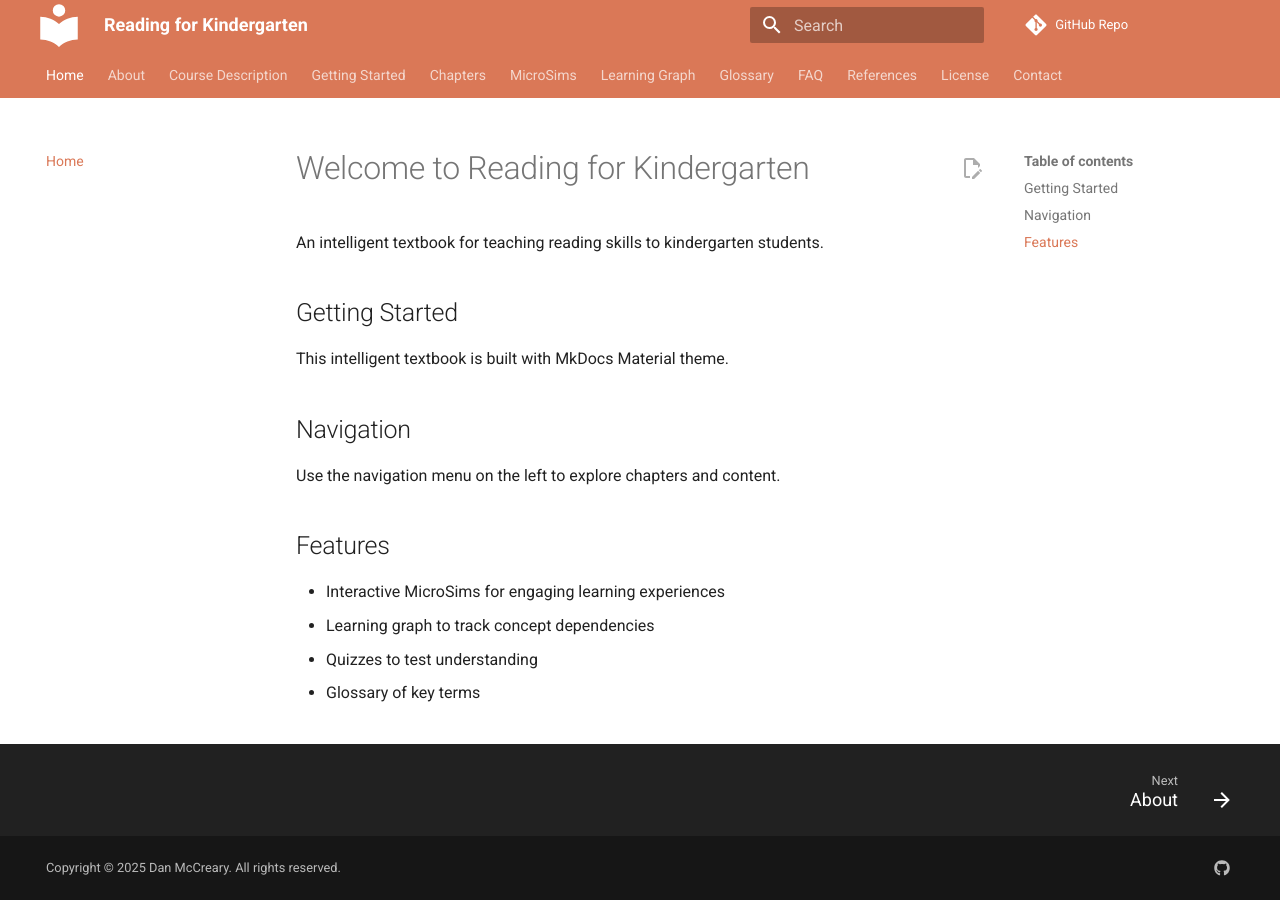
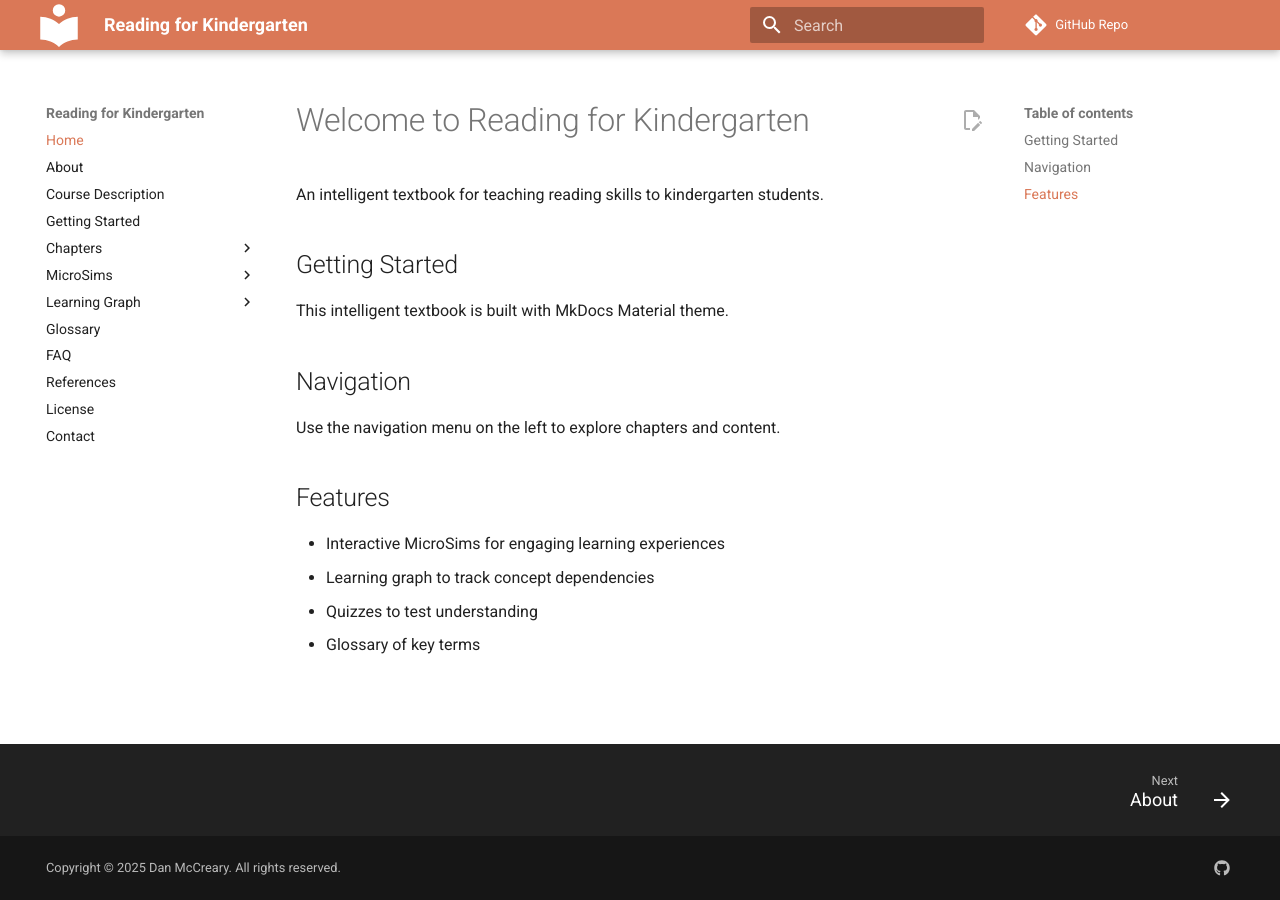
Before and after one commit to dmccreary/reading-for-kindergarten, an MkDocs documentation site: the page built from docs/index.md, in a window 1280 px wide. Built offline with MkDocs 1.6.1 and Material for MkDocs 9.7.7, drawn with Linux system fonts in a browser that asks for light colours; comment, search, counter and statistics services are not loaded.

Commit message:
fixed the nav bar so it does not appear in the top

```diff
--- a/mkdocs.yml
+++ b/mkdocs.yml
@@ -70,7 +70,7 @@ theme:
     - navigation.indexes         # Section index pages
     - navigation.top             # Back to top button
     - navigation.footer          # Previous/next page links in footer
-    - navigation.tabs            # Top-level navigation tabs (optional)
+    # - navigation.tabs            # Top-level navigation tabs (optional)
     # - navigation.tabs.sticky   # Sticky tabs (optional)
 
     # Table of contents
```
